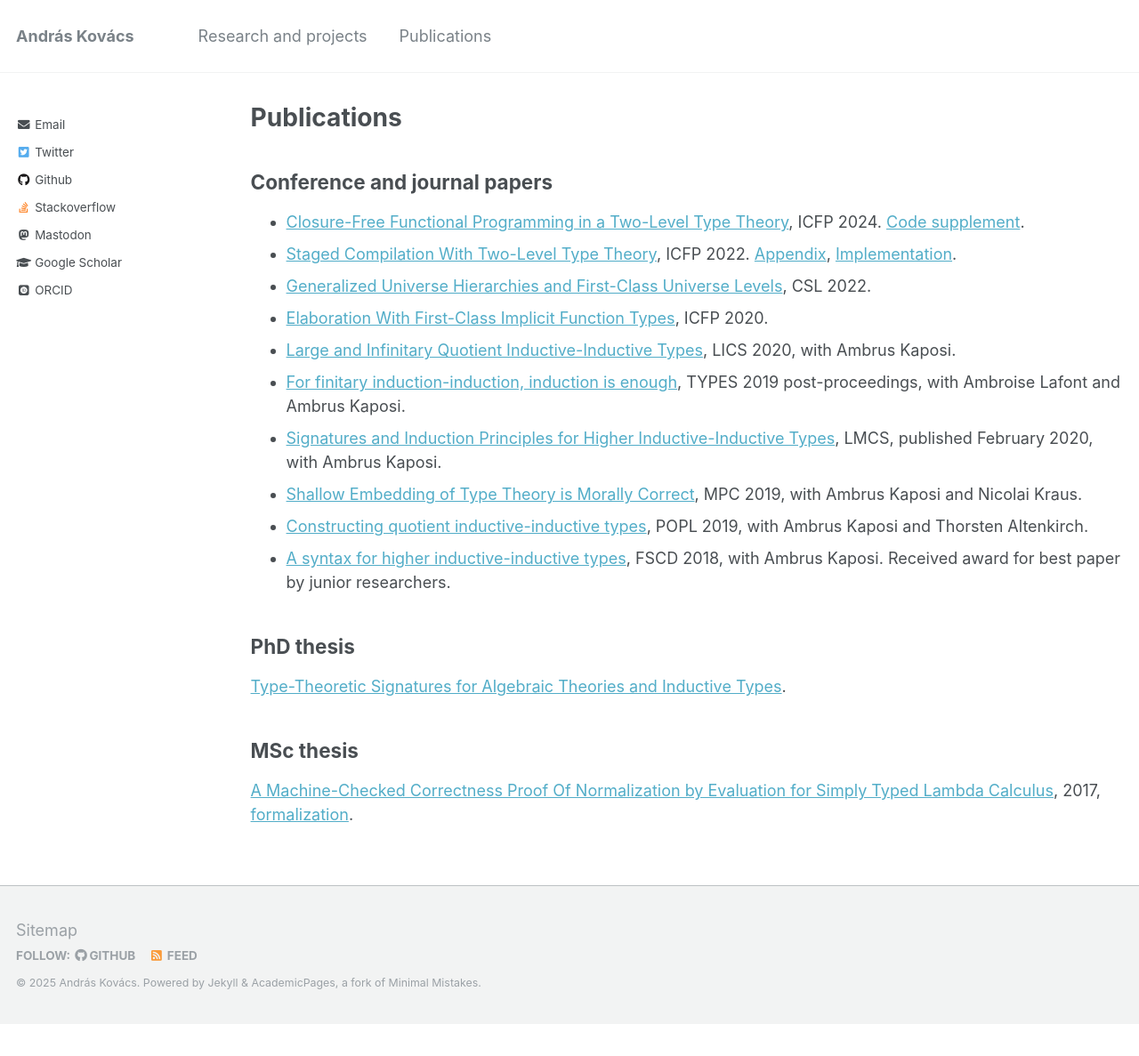
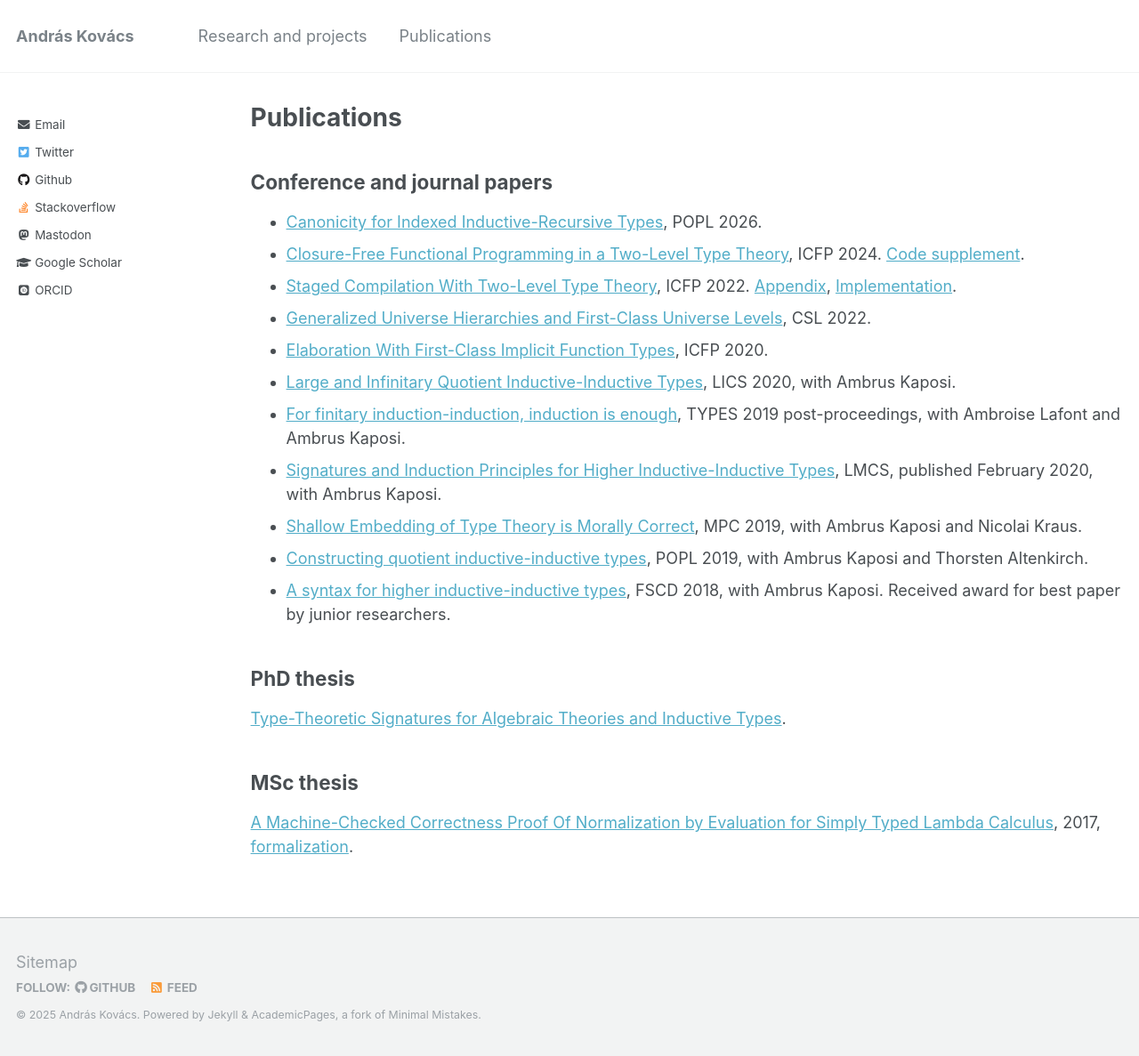
Before and after one commit to AndrasKovacs/AndrasKovacs.github.io, a Jekyll site: the page built from publications.md, in a window 1280 px wide. Shown: the whole page at 89% size. Built offline with Jekyll 4.4.1, drawn with Linux system fonts in a browser that asks for light colours; some web fonts are replaced; before the commit the page ends 1151 px from its top, so only the background shows below that.

Commit message:
add ir canonicity to publications

```diff
--- a/publications.md
+++ b/publications.md
@@ -7,6 +7,7 @@ author_profile: true
 
 ## Conference and journal papers
 
+- [Canonicity for Indexed Inductive-Recursive Types](pdfs/ir_canonicity.pdf), POPL 2026.
 - [Closure-Free Functional Programming in a Two-Level Type Theory](pdfs/2ltt_icfp24.pdf), ICFP 2024. [Code supplement](https://github.com/AndrasKovacs/staged/tree/main/icfp24paper/supplement).
 - [Staged Compilation With Two-Level Type Theory](pdfs/2ltt.pdf), ICFP 2022.
   [Appendix](pdfs/2ltt_appendix.pdf), [Implementation](https://github.com/AndrasKovacs/staged).
```
